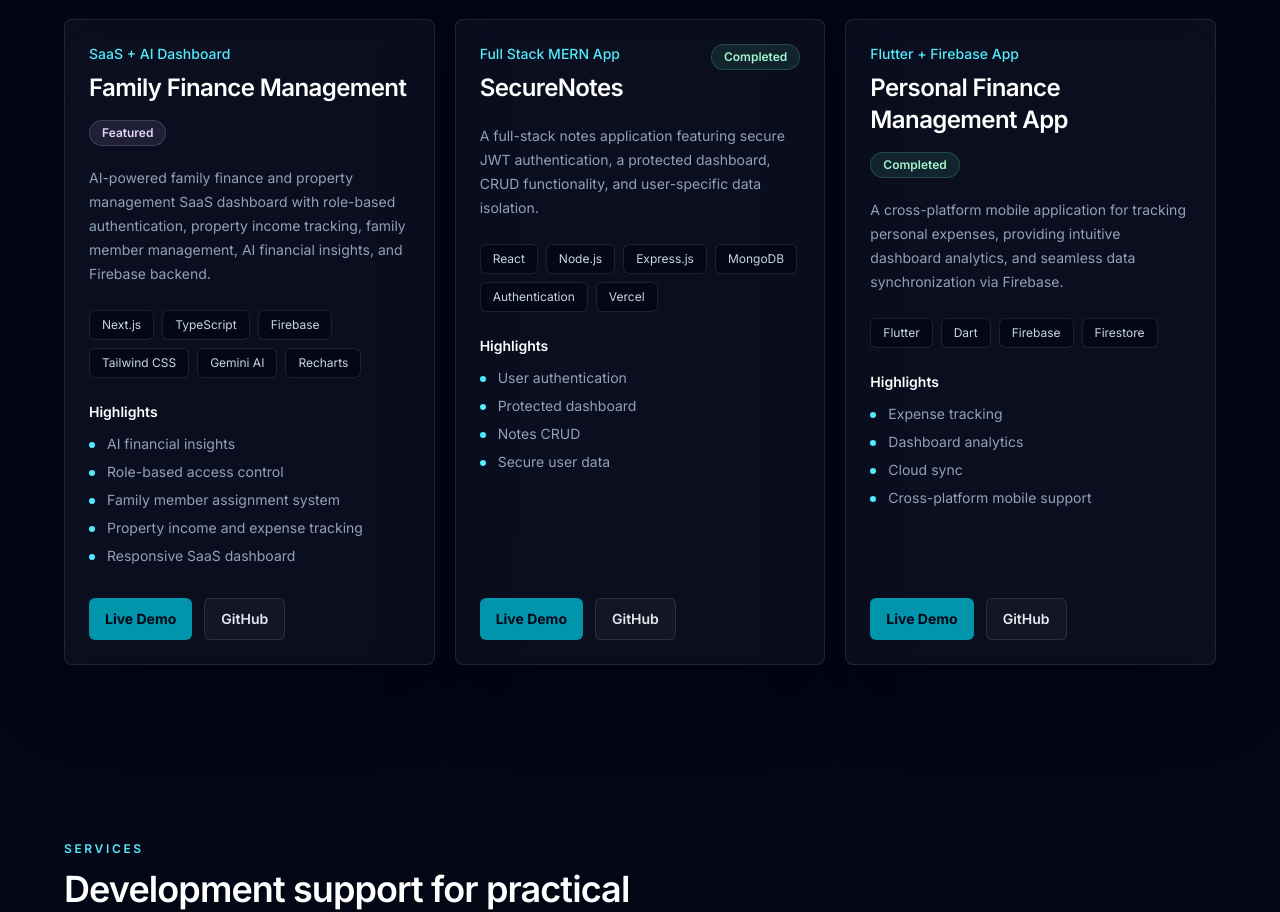
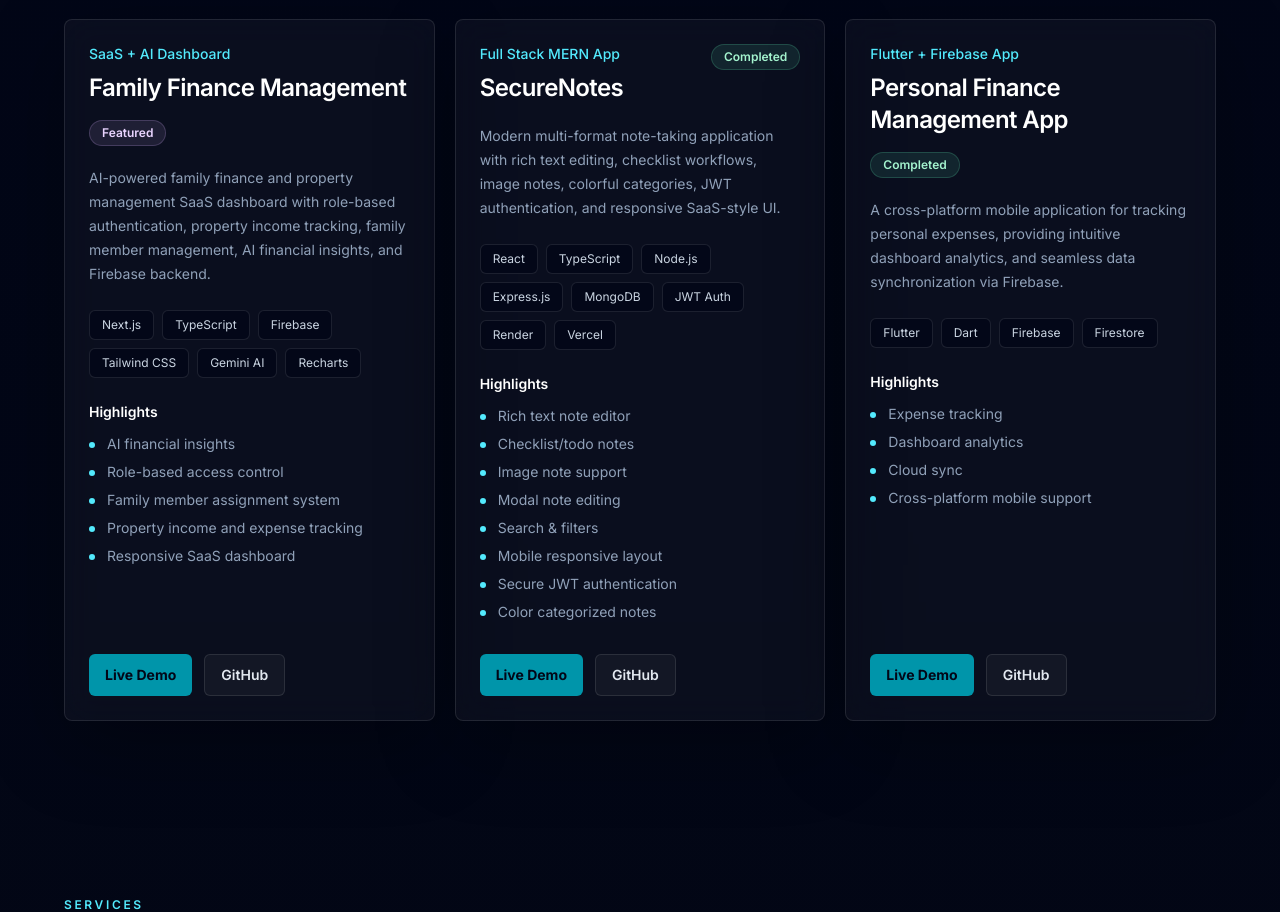
Before and after one commit to RyanAbir/RyanAbirPortfolio, a Next.js app: page / in a window 1280 px wide. Shown: the part 2440-3352 px from the top of the page. Built offline with nearby package versions, Linux system fonts and the light colour scheme.

Commit message:
feat: update SecureNotes portfolio section

```diff
--- a/data/projects.ts
+++ b/data/projects.ts
@@ -38,17 +38,21 @@
     type: "Full Stack MERN App",
     status: "Completed",
     description:
-      "A full-stack notes application featuring secure JWT authentication, a protected dashboard, CRUD functionality, and user-specific data isolation.",
-    tech: ["React", "Node.js", "Express.js", "MongoDB", "Authentication", "Vercel"],
+      "Modern multi-format note-taking application with rich text editing, checklist workflows, image notes, colorful categories, JWT authentication, and responsive SaaS-style UI.",
+    tech: ["React", "TypeScript", "Node.js", "Express.js", "MongoDB", "JWT Auth", "Render", "Vercel"],
     highlights: [
-      "User authentication",
-      "Protected dashboard",
-      "Notes CRUD",
-      "Secure user data",
+      "Rich text note editor",
+      "Checklist/todo notes",
+      "Image note support",
+      "Modal note editing",
+      "Search & filters",
+      "Mobile responsive layout",
+      "Secure JWT authentication",
+      "Color categorized notes",
     ],
     links: {
-      liveDemo: "#",
-      github: "#",
+      liveDemo: "https://securenotes-app.vercel.app",
+      github: "https://github.com/RyanAbir/securenotes-app",
     },
   },
   {
```
